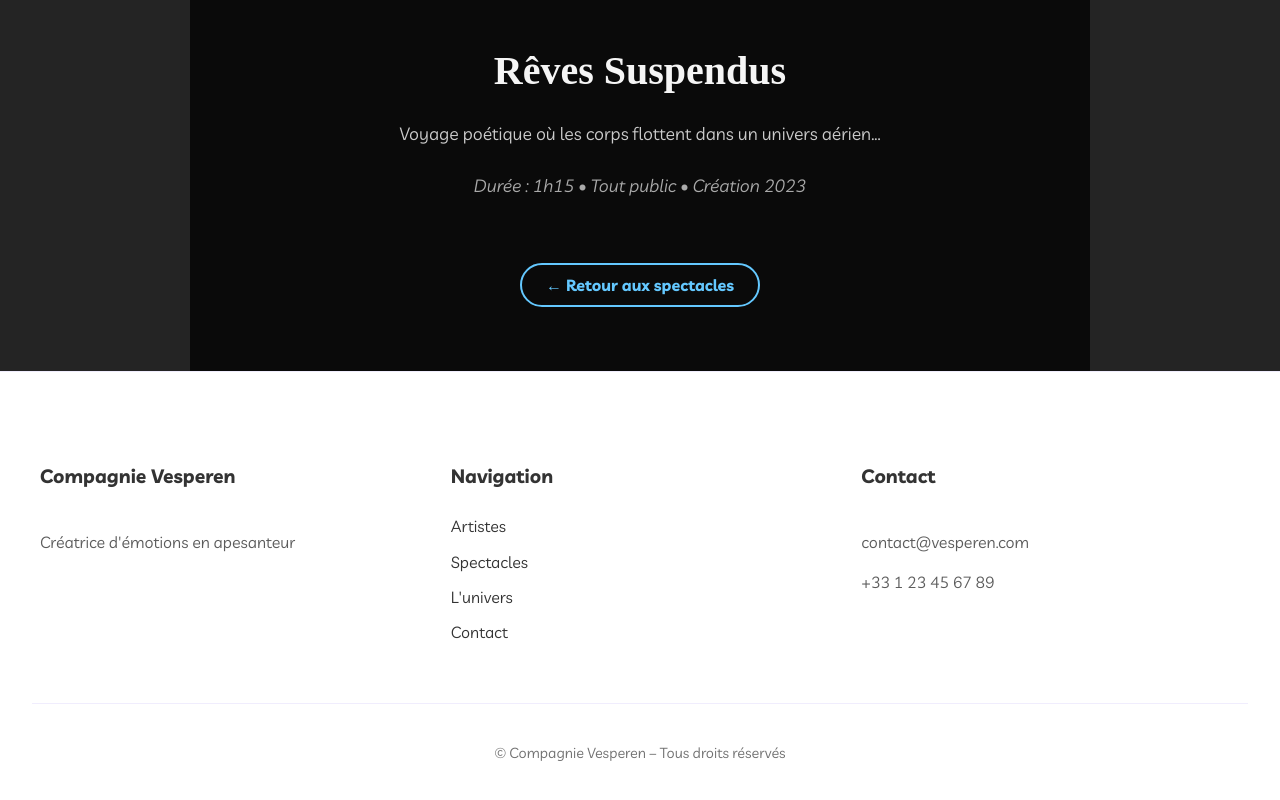
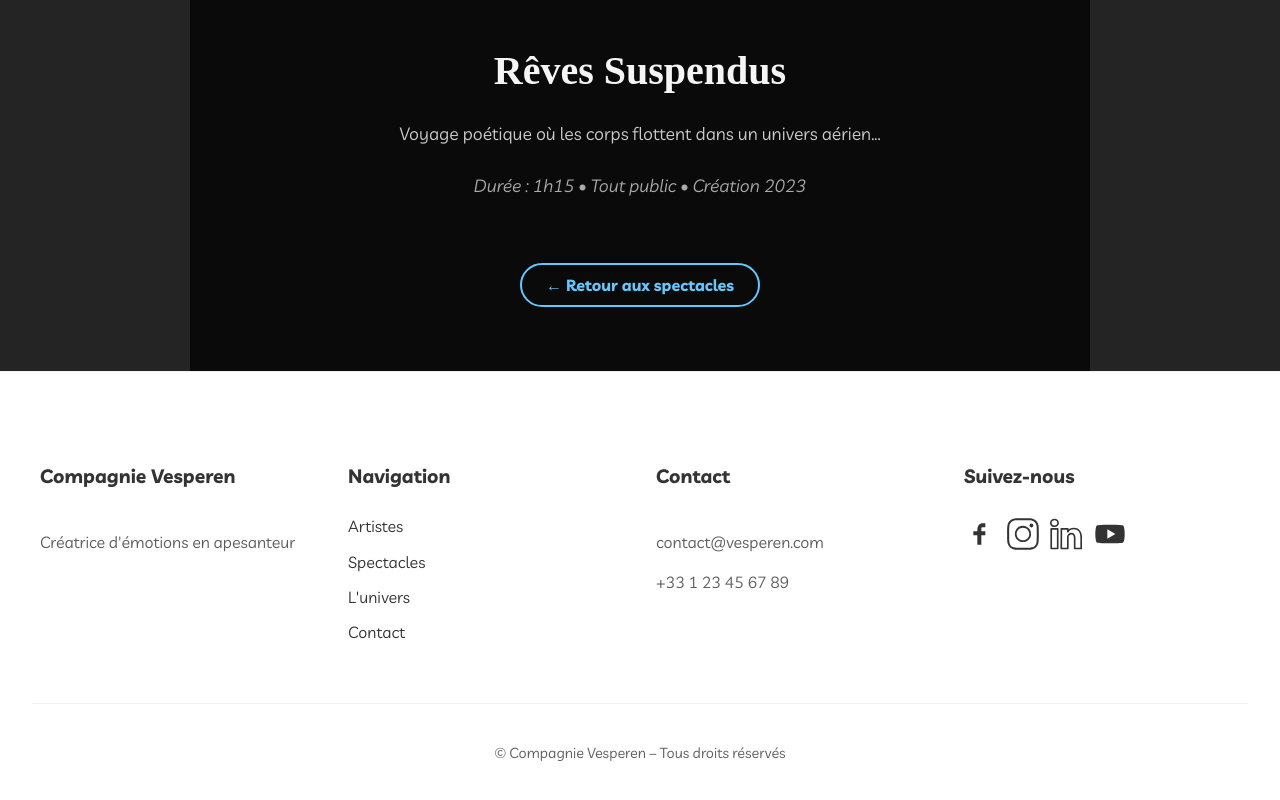
Before and after one commit to CelooSa/Cie-Vesperen, a React (Vite) app in the folder vesperen-frontend/: page /spectacles/1 in a window 1280 px wide. Shown: the part 458-1258 px from the top of the page. Built offline with nearby package versions, Linux system fonts and the light colour scheme; a web font is replaced by a local one.

Commit message:
amélioration du footer+ ajout des icones reseaux

```diff
--- a/vesperen-frontend/package.json
+++ b/vesperen-frontend/package.json
@@ -13,6 +13,7 @@
     "axios": "^1.11.0",
     "react": "^19.1.1",
     "react-dom": "^19.1.1",
+    "react-icons": "^5.5.0",
     "react-router-dom": "^7.8.1",
     "sass": "^1.90.0",
     "swiper": "^11.2.10"
--- a/vesperen-frontend/src/components/Footer.jsx
+++ b/vesperen-frontend/src/components/Footer.jsx
@@ -1,47 +1,72 @@
-import React from 'react';
-import {Link} from 'react-router-dom';
+import React from "react";
+import { Link } from "react-router-dom";
+import { TiSocialFacebook, TiSocialYoutube } from "react-icons/ti";
+import { SlSocialInstagram, SlSocialLinkedin, } from "react-icons/sl";
 
-import '../styles/footer.scss';
 
+import "../styles/footer.scss";
 
 const Footer = () => {
   return (
-    <footer className='footer'>
-        <div className='footer-content'>
+    <footer className="footer">
+      <div className="footer-content">
         <div className="footer-section">
           <h4>Compagnie Vesperen</h4>
           <p>Créatrice d'émotions en apesanteur</p>
         </div>
 
-
         <div className="footer-section">
           <h4>Navigation</h4>
           <ul>
-              <li><Link to="/artistes">Artistes</Link></li>
-              <li><Link to="/spectacles">Spectacles</Link></li>
-              <li><Link to="/univers">L'univers</Link></li>
-              <li><Link to="/contact">Contact</Link></li>
+            <li>
+              <Link to="/artistes">Artistes</Link>
+            </li>
+            <li>
+              <Link to="/spectacles">Spectacles</Link>
+            </li>
+            <li>
+              <Link to="/univers">L'univers</Link>
+            </li>
+            <li>
+              <Link to="/contact">Contact</Link>
+            </li>
           </ul>
         </div>
-
 
         <div className="footer-section">
           <h4>Contact</h4>
           <p>contact@vesperen.com</p>
           <p>+33 1 23 45 67 89</p>
         </div>
+
+        <div className="footer-section">
+          <h4>Suivez-nous</h4>
+          <div className="social-icons">
+            <a href="https://facebook.com" target="_blank" rel="noopener noreferrer">
+            <TiSocialFacebook />
+            </a>
+
+            <a href="https://instagram.com" target="_blank" rel="noopener noreferrer">
+            <SlSocialInstagram />
+            </a>
+
+            <a href="https://linkedin.com" target="_blank" rel="noopener noreferre">
+            <SlSocialLinkedin />
+            </a>
+
+            <a href="http://youtube.com" target="_blank" rel="noopener noreferrer">
+            <TiSocialYoutube />
+            </a>
+
+          </div>
+        </div>
       </div>
 
-
-        <div className="footer-bottom">
+      <div className="footer-copyright">
         <p>© Compagnie Vesperen – Tous droits réservés</p>
       </div>
     </footer>
   );
 };
 
-
-
-
-
 export default Footer;
--- a/vesperen-frontend/src/styles/footer.scss
+++ b/vesperen-frontend/src/styles/footer.scss
@@ -56,14 +56,33 @@
   }
 }
 
-.footer-bottom {
+.social-icons {
+  display: flex;
+  gap: 0.7rem;
+  margin-top: 0;
+
+  a{
+    font-size: 2rem;
+    color: #333;
+    transition: color 0.3s;
+
+      &:hover {
+        color:#6b4ee6;
+      }
+
+  }
+
+
+}
+
+.footer-copyright {
   text-align: center;
   margin-top: 3rem;
   padding-top: 1.5rem;
   border-top: 1px solid rgba(107, 78, 230, 0.1);
 
   p {
-    opacity: 0.7;
+    opacity: 0.8;
     font-size: 0.9rem;
   }
 }
```
Also changed, not shown: 1 other file (tests, documents, lock files or other folders). Lines whose indentation alone changed are shown as unchanged.
